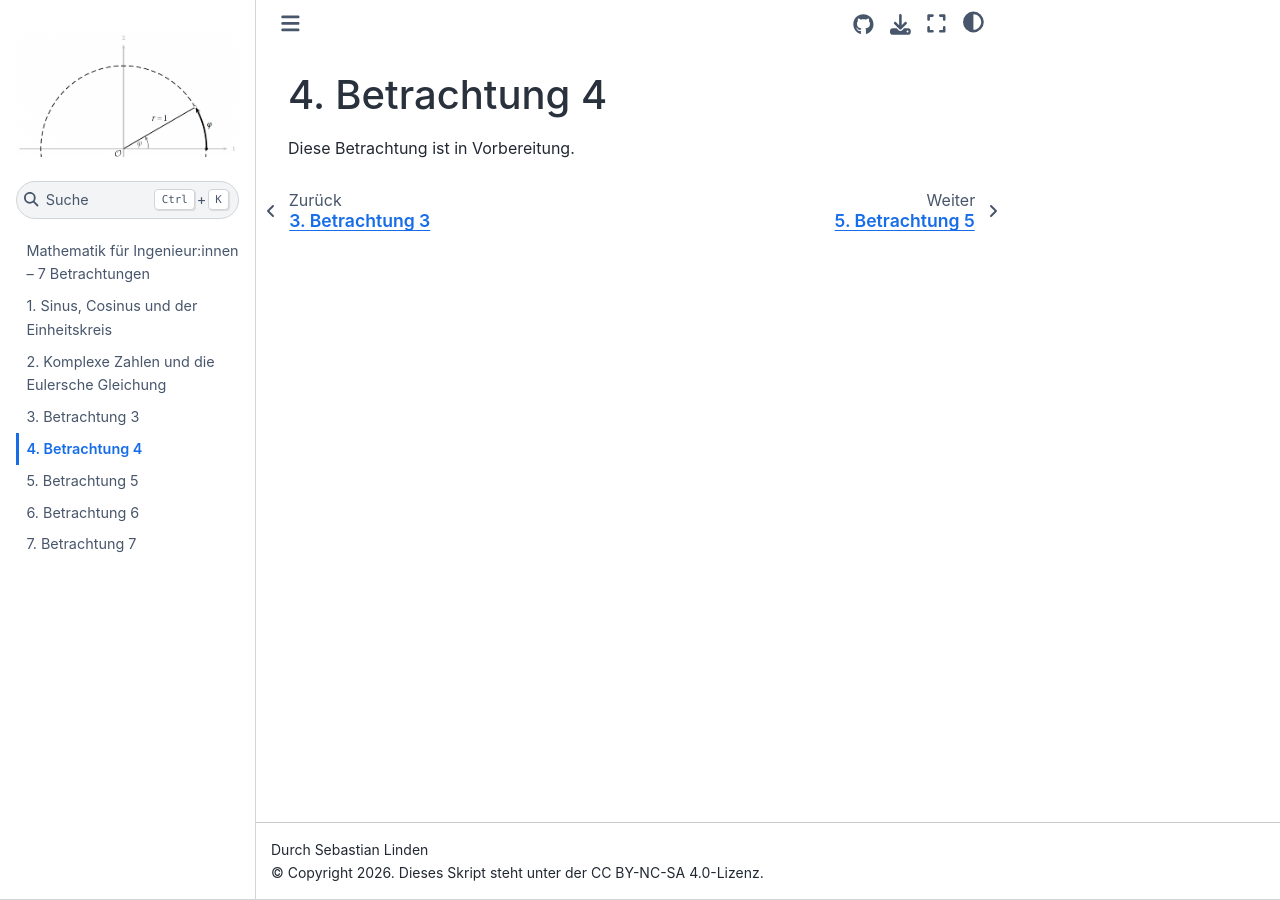
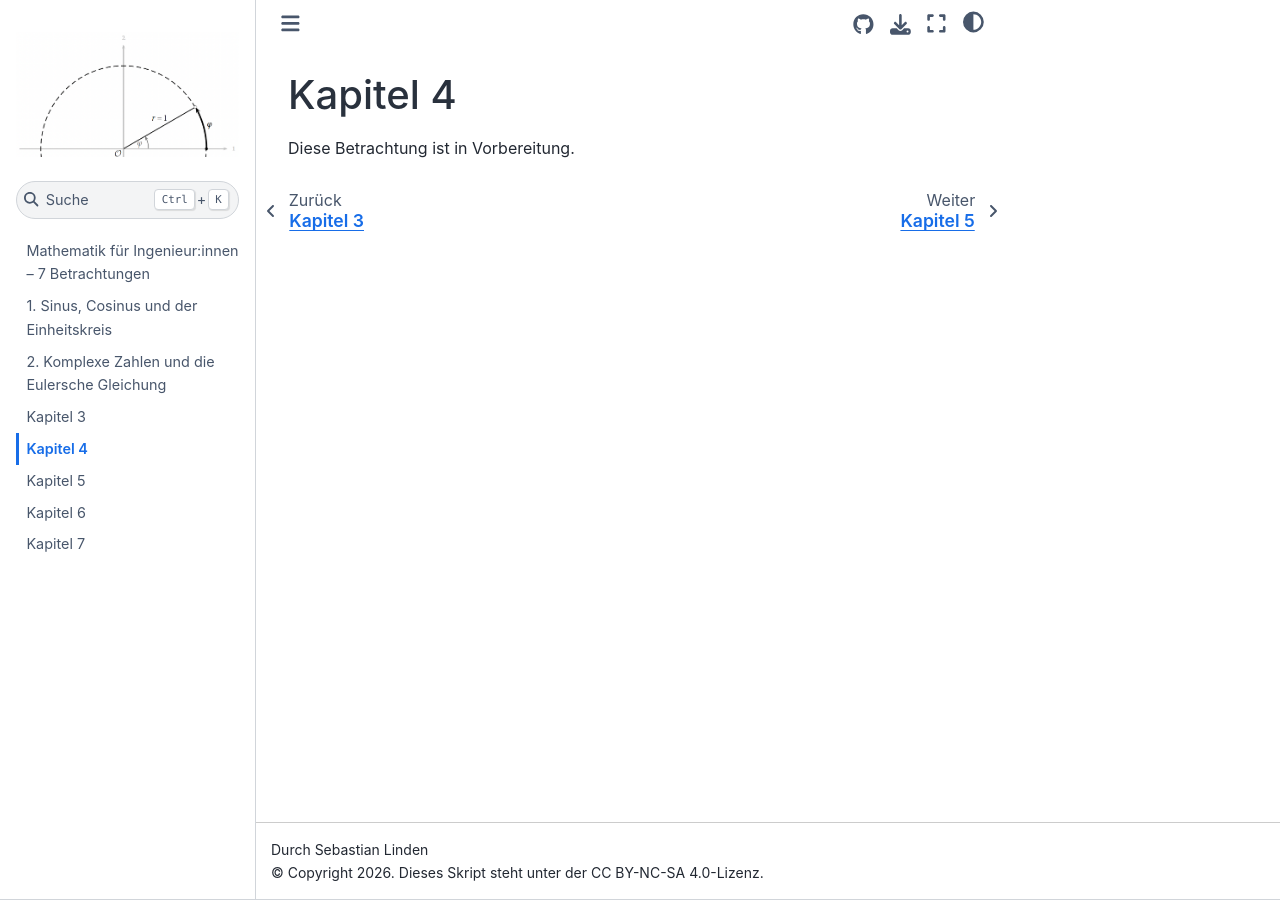
Before and after one commit to s-linden/mathematik-betrachtungen, a Jupyter Book: the page built from chapter04/chapter04_sec00.md, in a window 1280 px wide. Built offline with Jupyter Book 1.0.4 settings and Sphinx 7.4.7 and the Sphinx Book theme 1.1.4, drawn with Linux system fonts in a browser that asks for light colours.

Commit message:
Platzhalterkapitel 3–7 heißen „Kapitel 3“ usw.
Co-Authored-By: Claude Opus 5.5 <noreply@anthropic.com>
Claude-Session: https://claude.ai/code/session_01Cq9V6eYad2gHBVcMeiLuBL

```diff
--- a/chapter03/chapter03_sec00.md
+++ b/chapter03/chapter03_sec00.md
@@ -1,3 +1,3 @@
-# 3. Betrachtung 3
+# Kapitel 3
 
 Diese Betrachtung ist in Vorbereitung.
--- a/chapter04/chapter04_sec00.md
+++ b/chapter04/chapter04_sec00.md
@@ -1,3 +1,3 @@
-# 4. Betrachtung 4
+# Kapitel 4
 
 Diese Betrachtung ist in Vorbereitung.
--- a/chapter05/chapter05_sec00.md
+++ b/chapter05/chapter05_sec00.md
@@ -1,3 +1,3 @@
-# 5. Betrachtung 5
+# Kapitel 5
 
 Diese Betrachtung ist in Vorbereitung.
--- a/chapter06/chapter06_sec00.md
+++ b/chapter06/chapter06_sec00.md
@@ -1,3 +1,3 @@
-# 6. Betrachtung 6
+# Kapitel 6
 
 Diese Betrachtung ist in Vorbereitung.
--- a/chapter07/chapter07_sec00.md
+++ b/chapter07/chapter07_sec00.md
@@ -1,3 +1,3 @@
-# 7. Betrachtung 7
+# Kapitel 7
 
 Diese Betrachtung ist in Vorbereitung.
```
